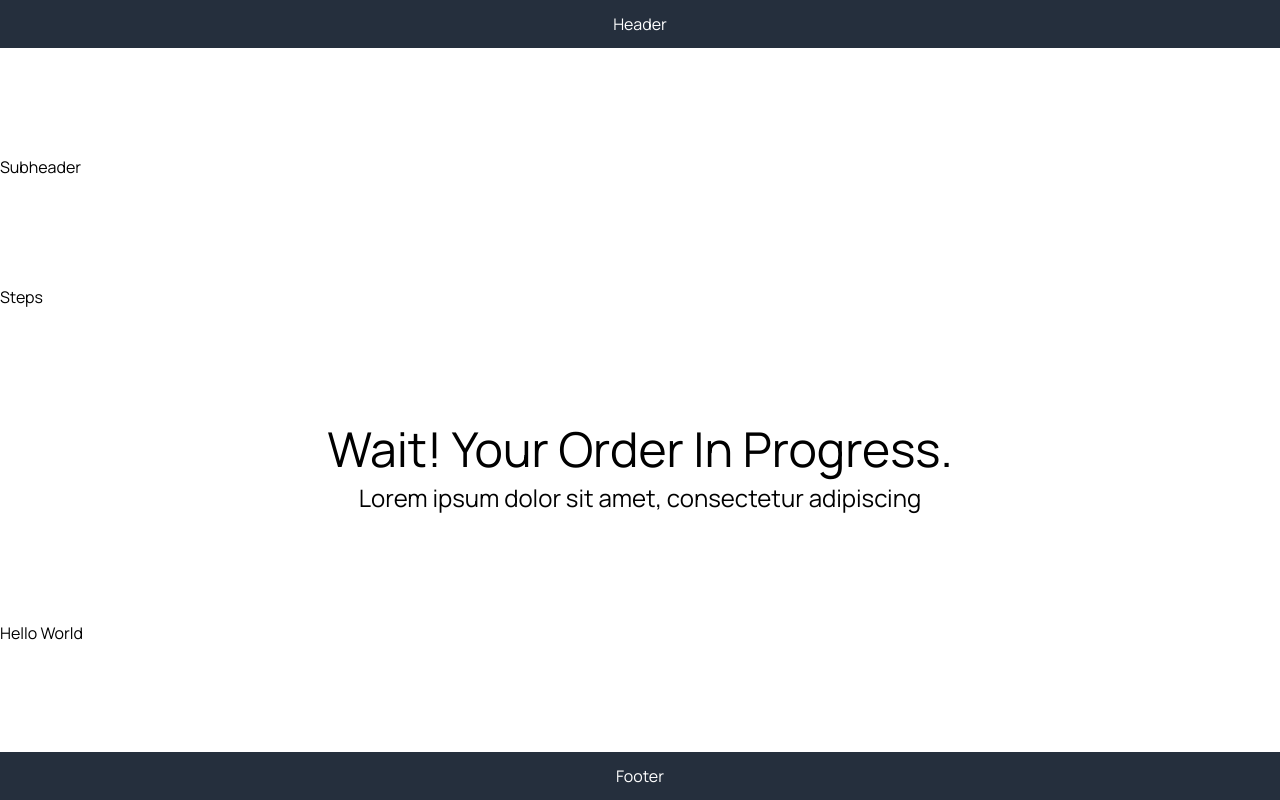
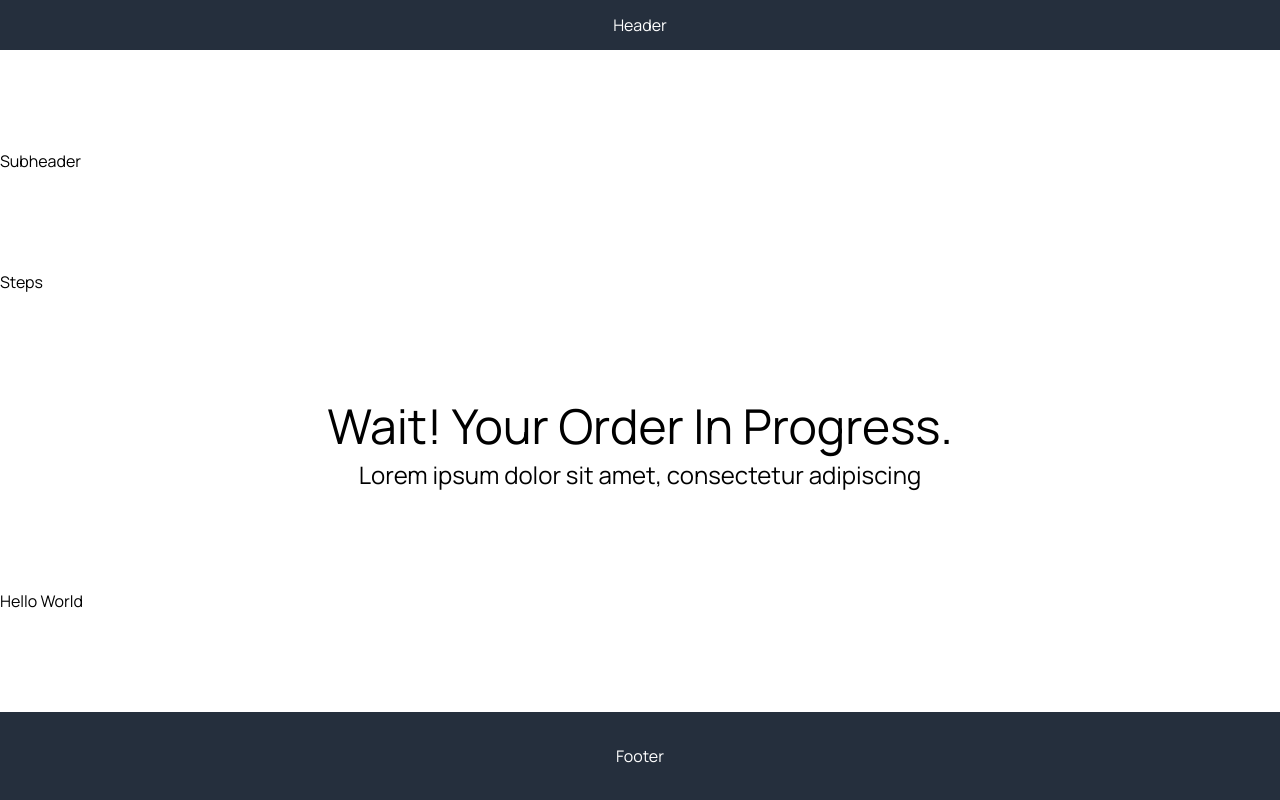
Before and after one commit to VeruAmari/ejam-test-assignment, a React (Vite) app: page / in a window 1280 px wide. Built offline with nearby package versions, Linux system fonts and the light colour scheme.

Commit message:
style: set height according to design

```diff
--- a/src/components/footer.jsx
+++ b/src/components/footer.jsx
@@ -5,4 +5,6 @@ export const Footer = ({ children }) => {
   return <StyledFooter>{children || "Footer"}</StyledFooter>;
 };
 
-const StyledFooter = styled(StyledContainer)``;
+const StyledFooter = styled(StyledContainer)`
+  min-height: 88px;
+`;
--- a/src/components/header.jsx
+++ b/src/components/header.jsx
@@ -2,7 +2,7 @@ import styled from "styled-components";
 import { StyledContainer } from "./sharedStyles";
 
 export const Header = ({ children }) => {
-  return <StyledHeader>{children}Header</StyledHeader>;
+  return <StyledHeader>{children || "Header"}</StyledHeader>;
 };
 
 const StyledHeader = styled(StyledContainer)``;
--- a/src/components/sharedStyles.jsx
+++ b/src/components/sharedStyles.jsx
@@ -6,5 +6,5 @@ export const StyledContainer = styled.div`
   align-items: center;
   background-color: #252f3d;
   color: #fff;
-  min-height: 3rem;
+  min-height: 50px;
 `;
```
